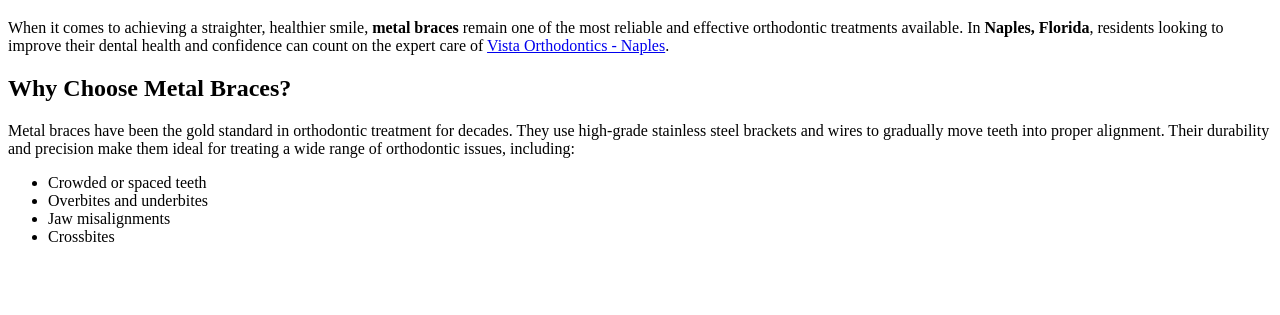
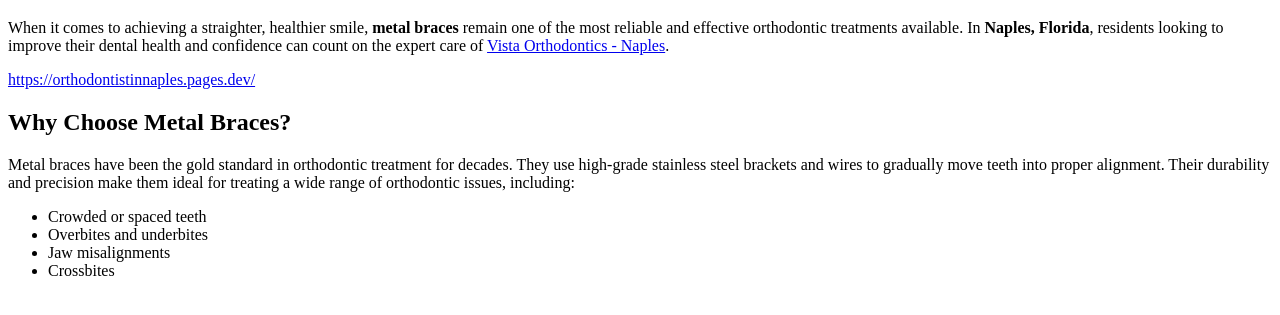
Before and after one commit to vistanaples/Metal-Braces-In-Naples, a plain HTML site: page index.html in a window 1280 px wide. Shown: the part 61-376 px from the top of the page. Drawn offline with Linux system fonts and the light colour scheme.

Commit message:
Update index.html

```diff
--- a/index.html
+++ b/index.html
@@ -15,6 +15,7 @@
 
     <p>When it comes to achieving a straighter, healthier smile, <strong>metal braces</strong> remain one of the most reliable and effective orthodontic treatments available. In <strong>Naples, Florida</strong>, residents looking to improve their dental health and confidence can count on the expert care of
     <a href="https://share.google/0ubrfzpz5NsgF7R32" target="_blank">Vista Orthodontics - Naples</a>.</p>
+    <a href="https://orthodontistinnaples.pages.dev/" target="_blank" rel="noopener noreferrer">https://orthodontistinnaples.pages.dev/</a>
 
     <h2>Why Choose Metal Braces?</h2>
 
```
